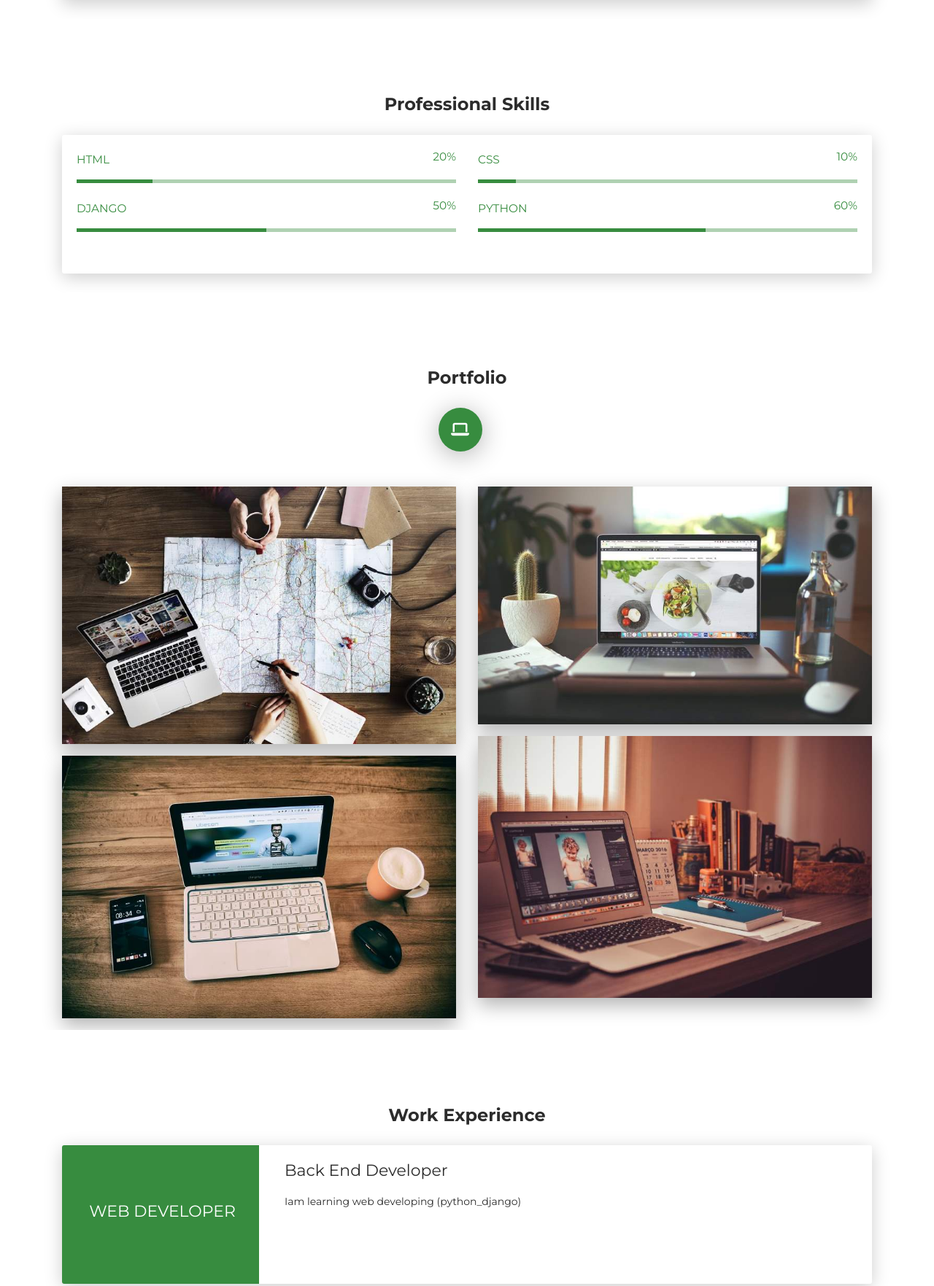
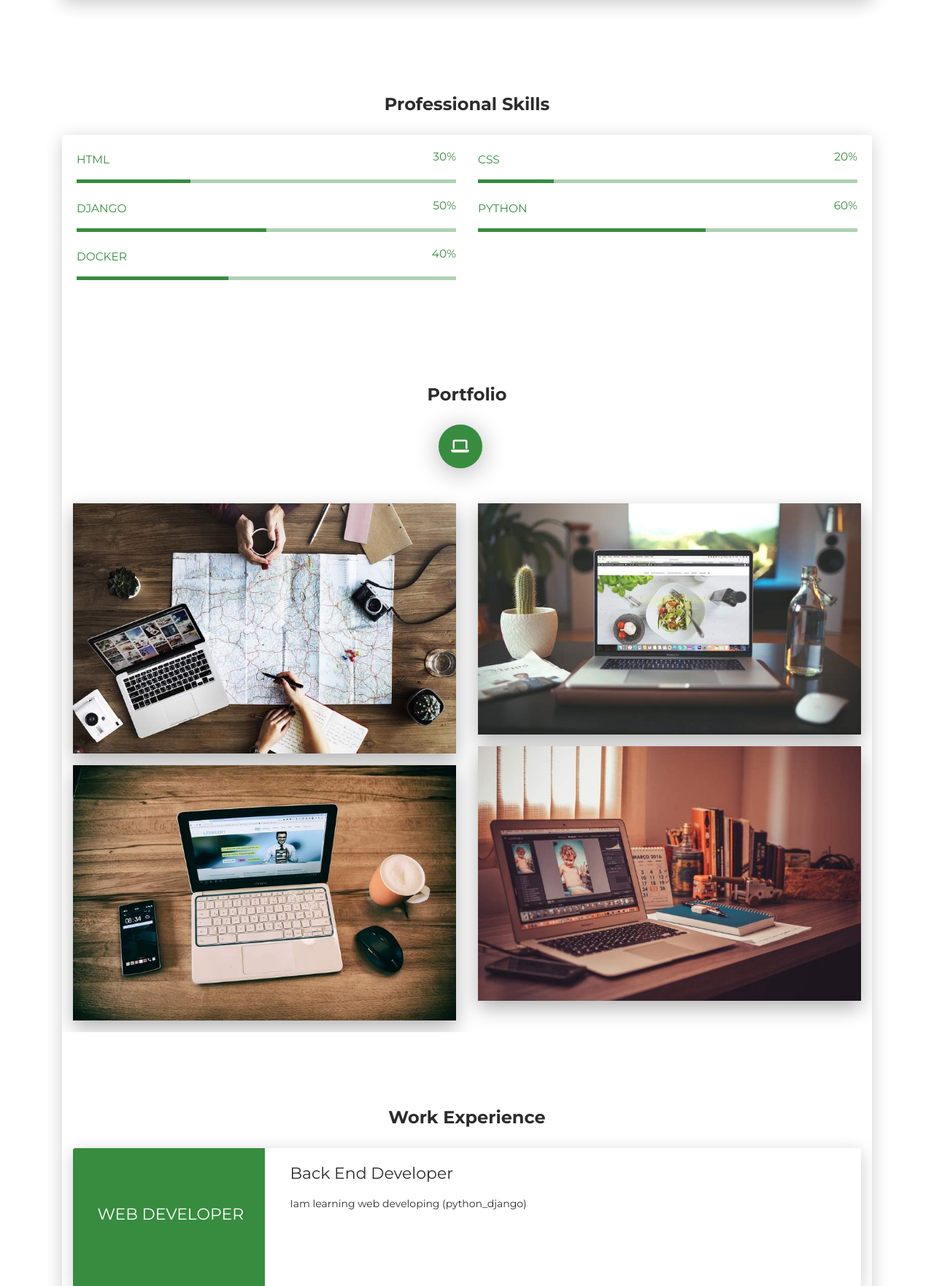
Before and after one commit to farnamah/farnampage, a Django app: page / in a window 1280 px wide. Shown: the part 879-2642 px from the top of the page at 73% size. Run offline with Django 4.2, Linux system fonts and the light colour scheme; some libraries are stand-ins or nearby versions.

Commit message:
Editing template

```diff
--- a/templates/website/index.html
+++ b/templates/website/index.html
@@ -112,14 +112,14 @@
           <div class="col-md-6">
             <div class="progress-container progress-primary"><span class="progress-badge">HTML</span>
               <div class="progress">
-                <div class="progress-bar progress-bar-primary" data-aos="progress-full" data-aos-offset="20" data-aos-duration="2000" role="progressbar" aria-valuenow="60" aria-valuemin="0" aria-valuemax="20" style="width: 20%;"></div><span class="progress-value">20%</span>
+                <div class="progress-bar progress-bar-primary" data-aos="progress-full" data-aos-offset="20" data-aos-duration="2000" role="progressbar" aria-valuenow="60" aria-valuemin="0" aria-valuemax="20" style="width: 30%;"></div><span class="progress-value">30%</span>
               </div>
             </div>
           </div>
           <div class="col-md-6">
             <div class="progress-container progress-primary"><span class="progress-badge">CSS</span>
               <div class="progress">
-                <div class="progress-bar progress-bar-primary" data-aos="progress-full" data-aos-offset="10" data-aos-duration="2000" role="progressbar" aria-valuenow="60" aria-valuemin="0" aria-valuemax="100" style="width: 10%;"></div><span class="progress-value">10%</span>
+                <div class="progress-bar progress-bar-primary" data-aos="progress-full" data-aos-offset="10" data-aos-duration="2000" role="progressbar" aria-valuenow="60" aria-valuemin="0" aria-valuemax="100" style="width: 20%;"></div><span class="progress-value">20%</span>
               </div>
             </div>
           </div>
@@ -144,6 +144,10 @@
               </div>
             </div>
           </div>
+        <div class="col-md-6">
+            <div class="progress-container progress-primary"><span class="progress-badge">Docker</span>
+              <div class="progress">
+                <div class="progress-bar progress-bar-primary" data-aos="progress-full" data-aos-offset="10" data-aos-duration="2000" role="progressbar" aria-valuenow="60" aria-valuemin="0" aria-valuemax="100" style="width: 40%;"></div><span class="progress-value">40%</span>
         </div>
       </div>
     </div>
```
